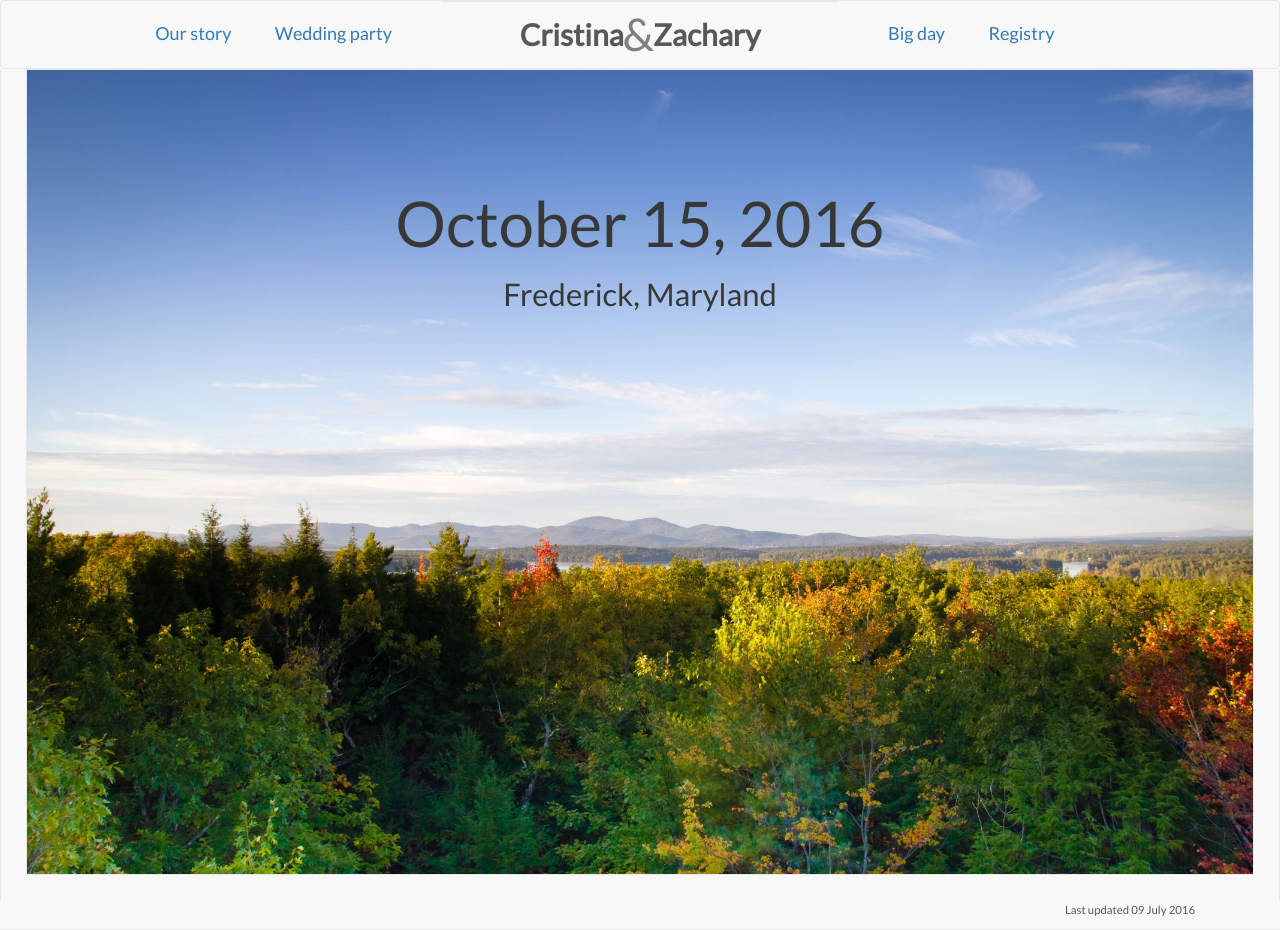
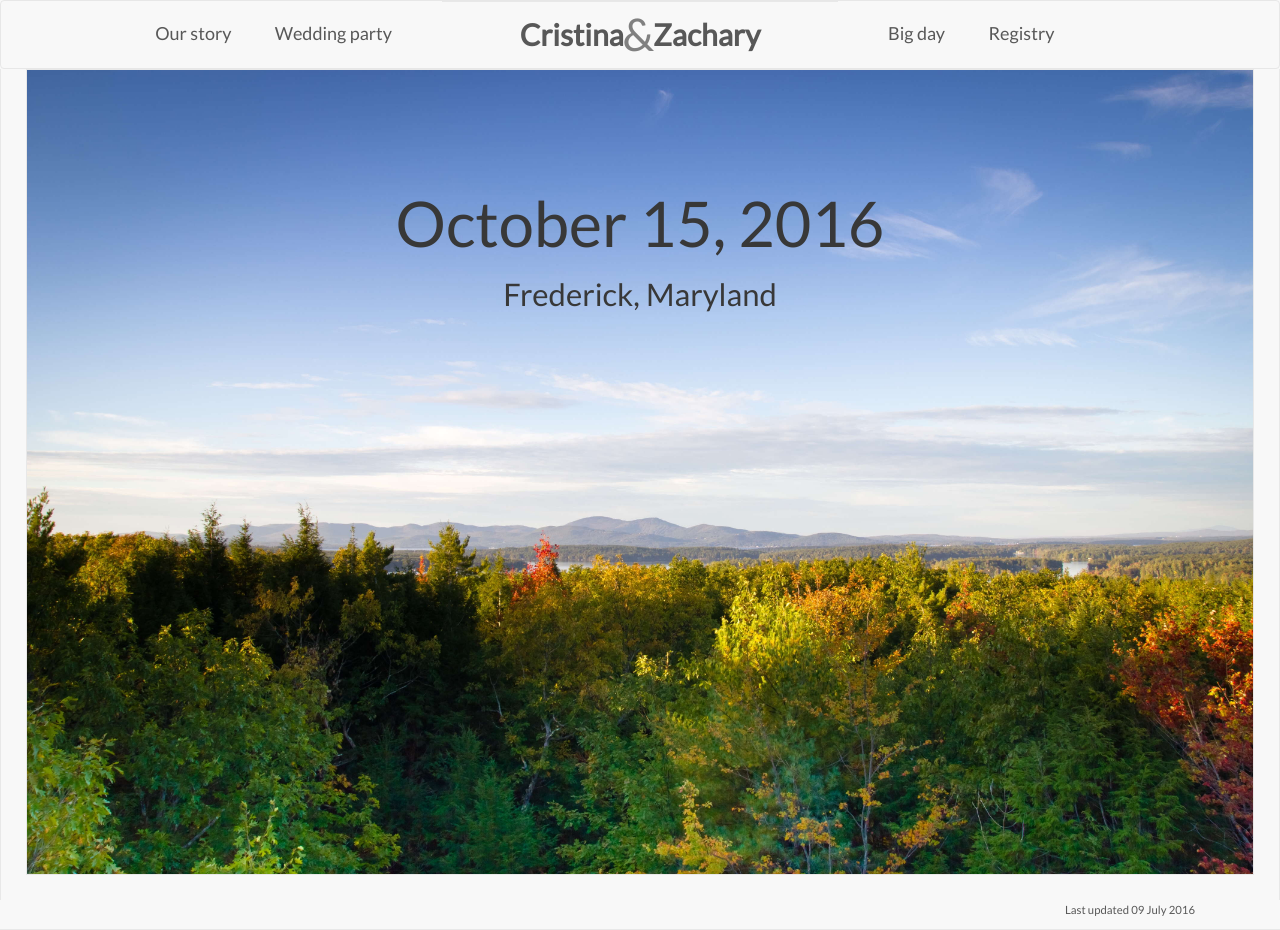
Before and after one commit to cthierer/cristina-and-zach, a Jekyll site: the page built from index.html, in a window 1280 px wide. Built offline with Jekyll 4.4.1, drawn with Linux system fonts in a browser that asks for light colours.

Commit message:
Style the nav links

```diff
--- a/_sass/_header-full.scss
+++ b/_sass/_header-full.scss
@@ -14,21 +14,29 @@
         }
     }
 
-    .nav-item {
-        margin-top: 10px;
-
-        & > a {
-            font-size: 18px;
-        }
-    }
-
     .nav-list {
         font-size: 16px;
         margin: 0;
 
         & > li {
             display: inline-block;
+            padding: 0;
+        }
+
+        a {
+            display: inline-block;
             padding: 20px 8px;
+        }
+
+        a:link,
+        a:visited {
+            color: $gray-darker;
+        }
+
+        a:active,
+        a:hover {
+            color: $gray-darkest;
+            background-color: $gray-lighter;
         }
     }
 
@@ -77,7 +85,7 @@
         .nav-list {
             font-size: 18px;
 
-            & > li {
+            a {
                 padding: 20px;
             }
         }
```
